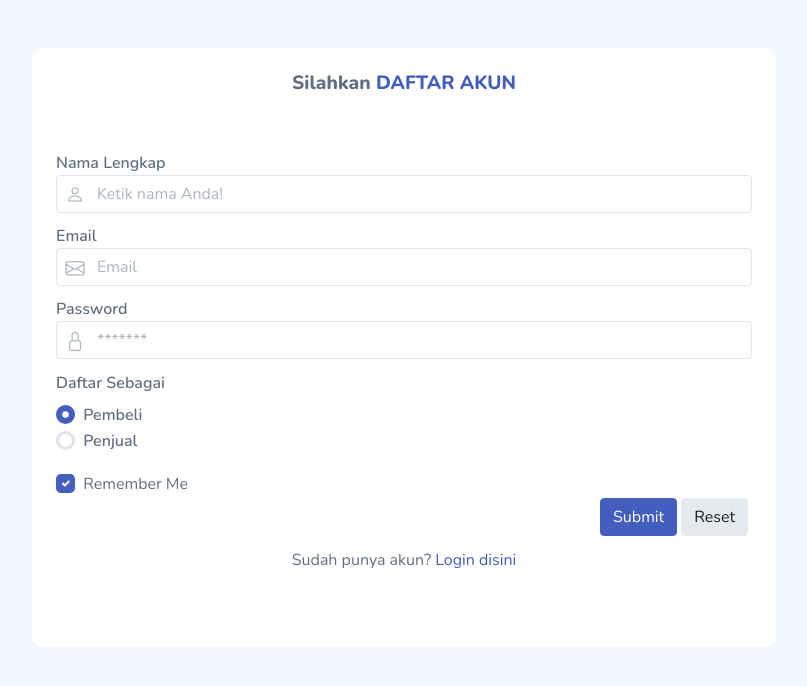
After one commit to GhostDr3am/kampus, a PHP site: page /auth-register.php in a window 1280 px wide. The commit adds this page. Shown: the top 686 px of the page, without its empty margins (236-1043 px from the left). Run offline with PHP 8.4, Linux system fonts and the light colour scheme.

Commit message:
add register

```diff
--- a/auth-login.php
+++ b/auth-login.php
@@ -76,9 +76,9 @@ if (isset($_POST['login'])) {
             <button type="submit" name="login" class="btn btn-primary btn-block btn-lg shadow-lg mt-5">Log in</button>
           </form>
           <div class="text-center mt-5 text-lg fs-4">
-            <p class="text-gray-600">Don't have an account? <a href="auth-register.html" class="font-bold">Sign
+            <p class="text-gray-600">Don't have an account? <a href="auth-register.php" class="font-bold">Sign
                 up</a>.</p>
-            <p><a class="font-bold" href="auth-forgot-password.html">Forgot password?</a>.</p>
+            <p><a class="font-bold" href="#">Forgot password?</a>.</p>
           </div>
         </div>
       </div>
--- /dev/null
+++ b/auth-register.php
@@ -0,0 +1,131 @@
+<?php
+session_start();
+include "koneksi.php";
+?>
+<!DOCTYPE html>
+<html lang="en">
+
+<head>
+  <meta charset="UTF-8">
+  <meta name="viewport" content="width=device-width, initial-scale=1.0">
+  <title>Register </title>
+  <link rel="shortcut icon" href="./assets/compiled/svg/favicon.svg" type="image/x-icon">
+  <link rel="stylesheet" href="./assets/compiled/css/app.css">
+  <link rel="stylesheet" href="./assets/compiled/css/app-dark.css">
+  <link rel="stylesheet" href="./assets/compiled/css/auth.css">
+</head>
+
+<body>
+  <div class="container">
+    <div class="row justify-content-center mt-5">
+      <div class="col-md-8">
+        <div class="card">
+          <div class="card">
+            <div class="card-header text-center">
+              <h4 class="card-title"><b>Silahkan <span class="text-primary">DAFTAR AKUN</span></b></h4>
+            </div>
+            <div class="card-content">
+              <div class="card-body">
+                <?php
+                if (isset($_POST['daftar'])) {
+                  $nama_lengkap = $_POST['nama_lengkap'];
+                  $email = $_POST['email'];
+                  $password = md5($_POST['password']);
+                  $level = $_POST['level'];
+                  $sql = "insert into user values('$email','$password','$nama_lengkap','','','','user_default.jpg',''
+				      ,'$level')";
+                  $query = mysqli_query($koneksi, $sql);
+                  if ($query) {
+                    header("location:regsukses.php?email=$email");
+                  }
+                }
+                ?>
+                <form method="POST" class="form form-vertical">
+                  <div class="form-body">
+                    <div class="row">
+                      <div class="col-12">
+                        <div class="form-group has-icon-left">
+                          <label for="first-name-icon">Nama Lengkap</label>
+                          <div class="position-relative">
+                            <input type="text" name="nama_lengkap" class="form-control" placeholder="Ketik nama Anda!" id="first-name-icon" />
+                            <div class="form-control-icon">
+                              <i class="bi bi-person"></i>
+                            </div>
+                          </div>
+                        </div>
+                      </div>
+                      <div class="col-12">
+                        <div class="form-group has-icon-left">
+                          <label for="email-id-icon">Email</label>
+                          <div class="position-relative">
+                            <input type="email" name="email" class="form-control" placeholder="Email" id="email-id-icon" />
+                            <div class="form-control-icon">
+                              <i class="bi bi-envelope"></i>
+                            </div>
+                          </div>
+                        </div>
+                      </div>
+                      <div class="col-12">
+                        <div class="form-group has-icon-left">
+                          <label for="mobile-id-icon">Password</label>
+                          <div class="position-relative">
+                            <input type="password" name="password" class="form-control" placeholder="*******" id="mobile-id-icon" />
+                            <div class="form-control-icon">
+                              <i class="bi bi-lock"></i>
+                            </div>
+                          </div>
+                        </div>
+                      </div>
+                      <div class="col-12">
+                        <div class="form-group has-icon-left">
+                          <label for="exampleFormControlInput1" class="form-label">Daftar Sebagai</label>
+                          <div class="form-check">
+                            <input class="form-check-input" type="radio" name="level" id="gridRadios1" value="pembeli" checked>
+                            <label class="form-check-label" for="gridRadios1">
+                              Pembeli
+                            </label>
+                          </div>
+                          <div class="form-check">
+                            <input class="form-check-input" type="radio" name="level" id="gridRadios1" value="penjual">
+                            <label class="form-check-label" for="gridRadios1">
+                              Penjual
+                            </label>
+                          </div>
+                        </div>
+                      </div>
+                      <div class="col-12">
+                        <div class="form-check">
+                          <div class="checkbox mt-2">
+                            <input type="checkbox" id="remember-me-v" class="form-check-input" checked />
+                            <label for="remember-me-v">Remember Me</label>
+                          </div>
+                        </div>
+                      </div>
+                      <div class="col-12 d-flex justify-content-end">
+                        <button type="submit" name="daftar" class="btn btn-primary me-1 mb-1">
+                          Submit
+                        </button>
+                        <button type="reset" class="btn btn-light-secondary me-1 mb-1">
+                          Reset
+                        </button>
+                      </div>
+                    </div>
+                  </div>
+                </form>
+                <p class="text-center mt-2">
+                  <span>Sudah punya akun?</span>
+                  <a href="auth-login.php">
+                    <span>Login disini</span>
+                  </a>
+                </p>
+              </div>
+            </div>
+          </div>
+        </div>
+      </div>
+    </div>
+  </div>
+</body>
+<script src="assets/static/js/initTheme.js"></script>
+
+</html>
```
Lines whose indentation alone changed are shown as unchanged.
